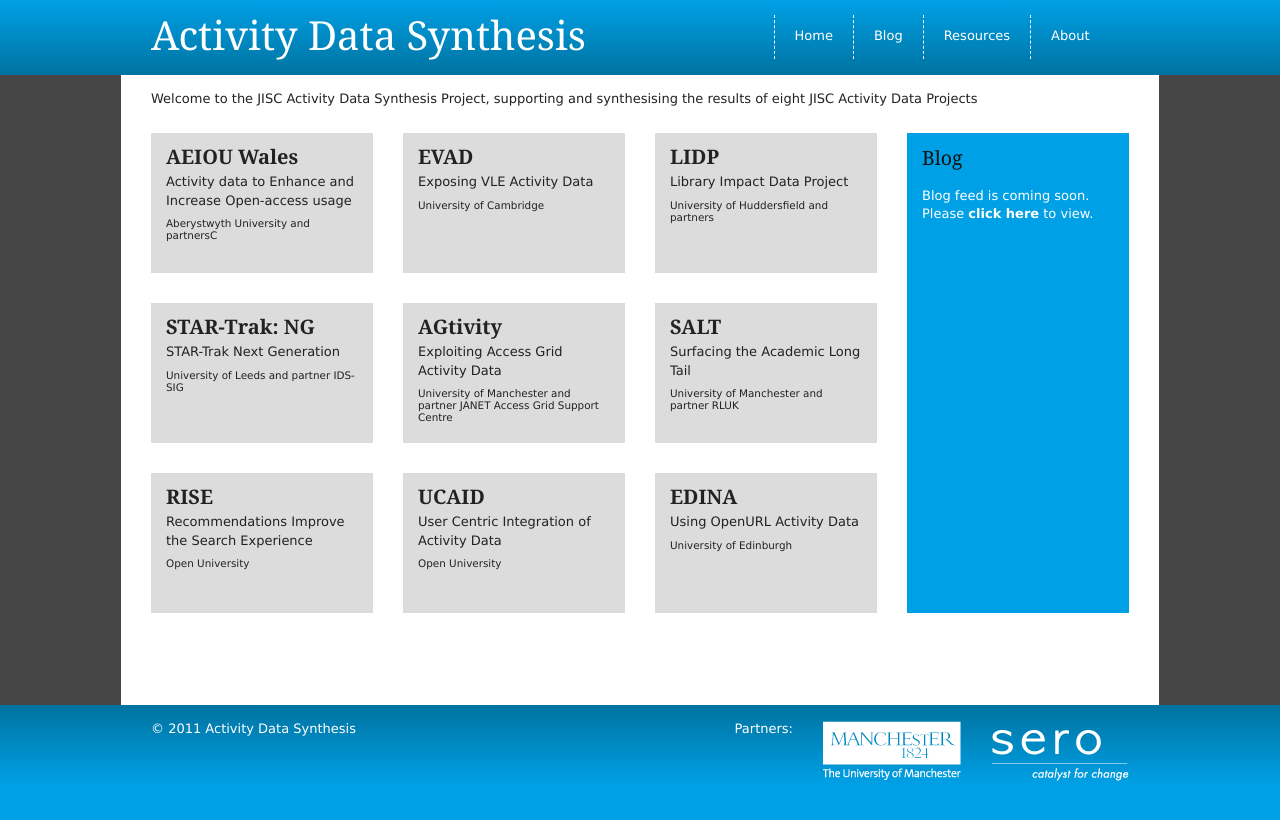
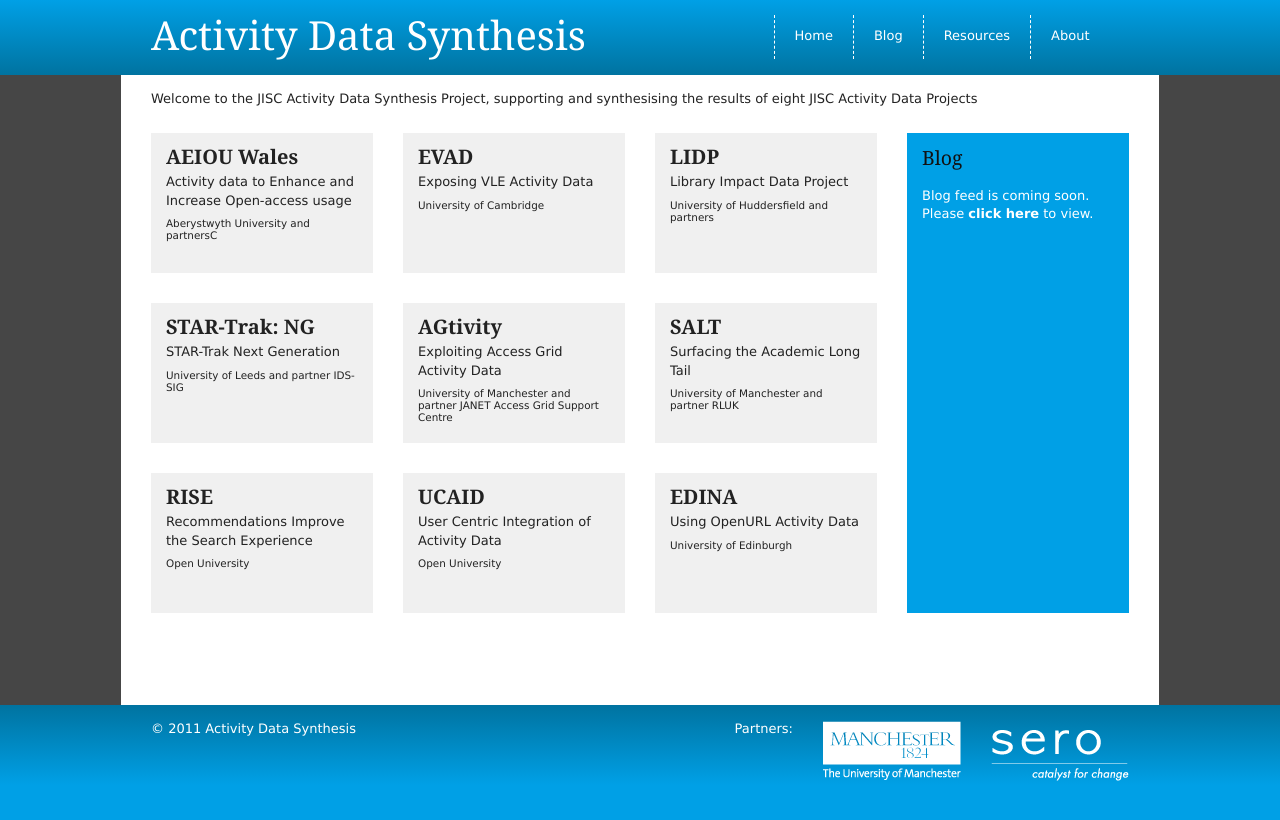
Before and after one commit to activitydata/activitydata.github.com, a Jekyll site: the page built from index.html, in a window 1280 px wide. Shown: the top 820 px of the page. Built offline with Jekyll 4.4.1, drawn with Linux system fonts in a browser that asks for light colours; Markdown is read by kramdown in place of the engine named in the settings.

Commit message:
Added temporary blog fixes, lightened grey.

```diff
--- a/stylesheets/screen.css
+++ b/stylesheets/screen.css
@@ -69,10 +69,17 @@
 #foot_right { float: right; width: 474px; text-align: right; }
 #foot_right img { float: right; margin-left: 30px; }
 
+/******* HOME PAGE *******/
+
 #projects { float: left; width: 756px; margin: 0; padding: 0; }
-#projects li { display: block; list-style: none; width: 192px; margin: 15px 30px 15px 0; float: left; padding: 15px; height: 110px; background: rgb(220,220,220);  }
+#projects li { display: block; list-style: none; width: 192px; margin: 15px 30px 15px 0; float: left; padding: 15px; height: 110px; background: rgb(240,240,240);  }
 #projects li strong { font-family: Rockwell, Georgia, Serif; font-size: 20px; display: block; width: 100%; margin-bottom: 7px; }
 #projects li em { font-style: normal; font-size: 0.8em; line-height: normal; display: block; width: 100%; margin-top: 7px; }
 
 #blog { float: right; padding: 15px; color: white; width: 192px; height: 450px; background: rgb(0,160,230); margin: 15px 0; color: white; }
 #blog a { color: white; font-weight: bold; }
+
+/******* BLOGGER *******/
+
+.main { background: white; }
+.right-side { background: rgb(240,240,240) }
```
